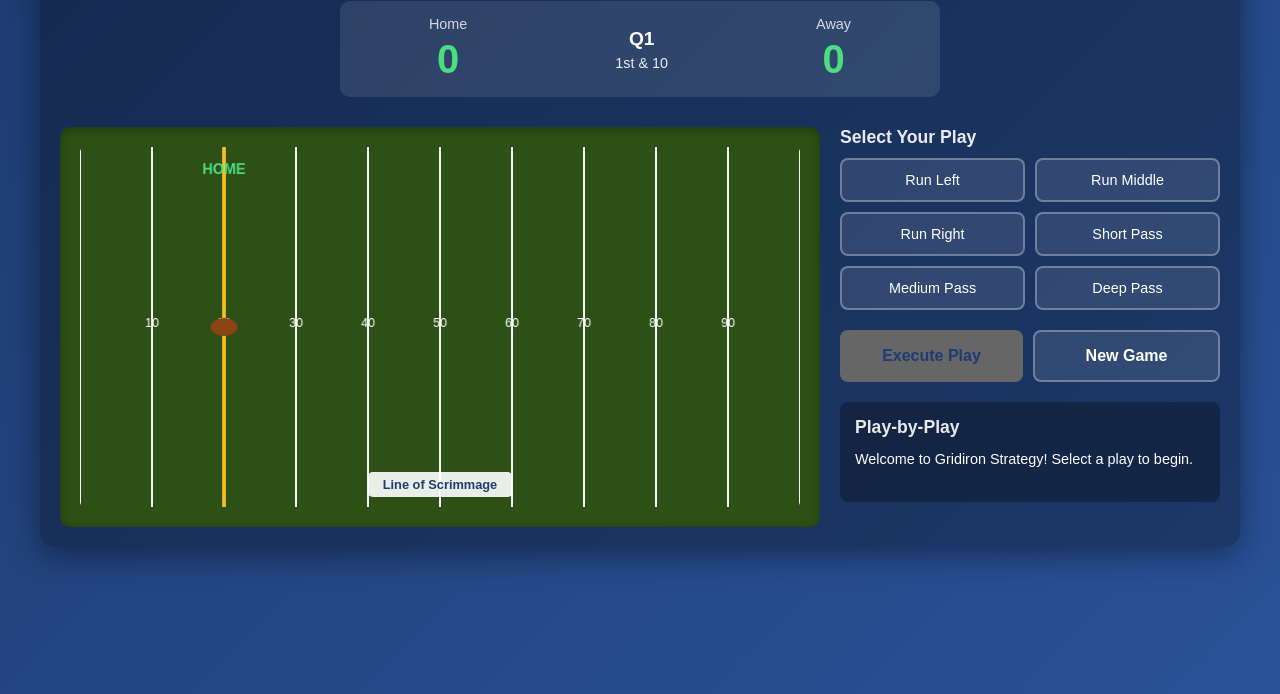
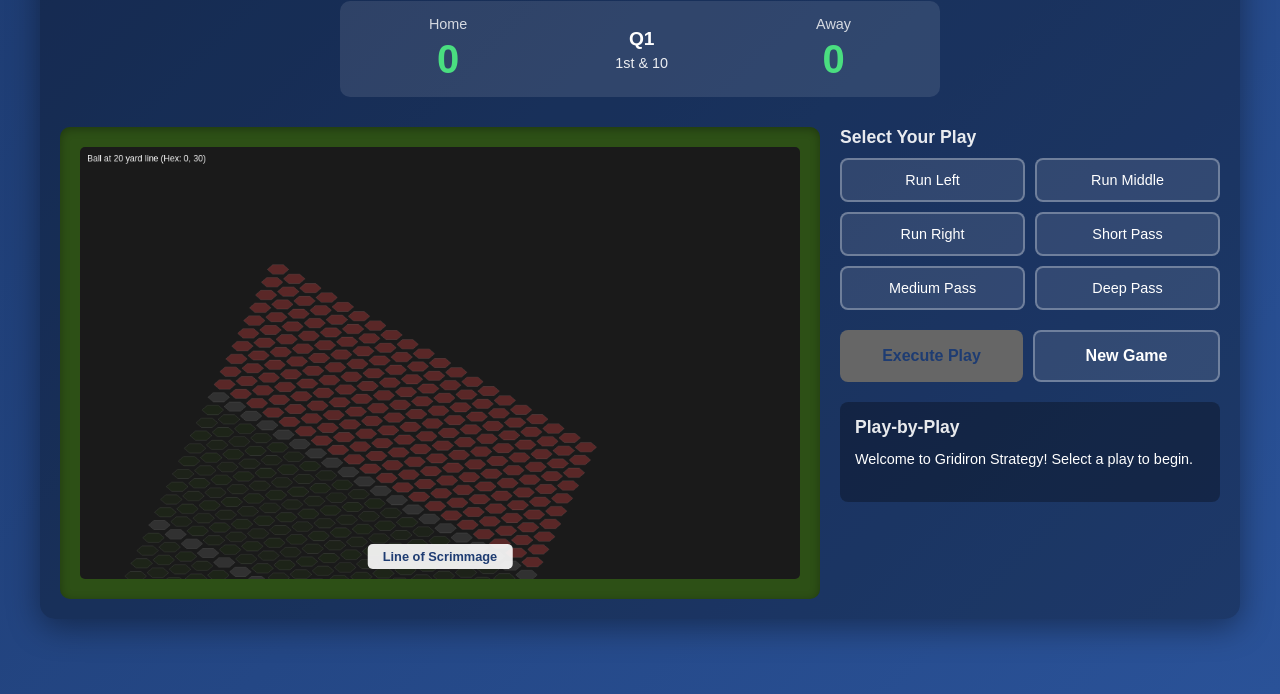
Before and after one commit to LandoNesta/Football-game, a plain HTML site: page index.html in a window 1280 px wide. Shown: the part 106-800 px from the top of the page. Drawn offline with Linux system fonts and the light colour scheme.

Commit message:
Add isometric hexagonal grid system to football game
Transform the game field from 2D linear to isometric view with hex-based movement. Each hex represents ~1 yard, enabling tactical turn-based gameplay. Added HexUtils for coordinate conversion and rendering, updated game state to use hex coordinates (q, r), and redesigned field visualization with color-coded endzones and yard markers.

Co-Authored-By: Claude Sonnet 4.5 <noreply@anthropic.com>

```diff
--- a/game.js
+++ b/game.js
@@ -1,3 +1,9 @@
+// Hex Grid Constants
+const HEX_SIZE = 15; // Size of each hexagon
+const FIELD_LENGTH = 120; // 120 yards (100 + 10 yard endzones on each side)
+const FIELD_WIDTH = 53; // Standard football field width in yards
+const ISO_ANGLE = Math.PI / 6; // 30 degrees for isometric view
+
 // Game State
 const gameState = {
     homeScore: 0,
@@ -6,8 +12,69 @@ const gameState = {
     possession: 'home',
     down: 1,
     distance: 10,
-    yardLine: 20,
-    selectedPlay: null
+    ballPosition: { q: 0, r: 20 }, // Hex coordinates (q=horizontal, r=vertical/yards)
+    selectedPlay: null,
+    playerPositions: [] // Will store hex positions of players
+};
+
+// Hex Grid Utilities
+const HexUtils = {
+    // Convert hex axial coordinates to pixel coordinates (isometric)
+    hexToPixel(q, r, offsetX = 0, offsetY = 0) {
+        const x = HEX_SIZE * (Math.sqrt(3) * q + Math.sqrt(3)/2 * r);
+        const y = HEX_SIZE * (3/2 * r);
+
+        // Apply isometric transformation
+        const isoX = (x - y) * Math.cos(ISO_ANGLE);
+        const isoY = (x + y) * Math.sin(ISO_ANGLE);
+
+        return {
+            x: isoX + offsetX,
+            y: isoY + offsetY
+        };
+    },
+
+    // Draw a hexagon at the given hex coordinates
+    drawHex(ctx, q, r, offsetX, offsetY, fillStyle = null, strokeStyle = '#ffffff', lineWidth = 1) {
+        const center = this.hexToPixel(q, r, offsetX, offsetY);
+        const angles = [];
+
+        for (let i = 0; i < 6; i++) {
+            angles.push(Math.PI / 3 * i);
+        }
+
+        ctx.beginPath();
+        for (let i = 0; i < 6; i++) {
+            const angle = angles[i];
+            const x = center.x + HEX_SIZE * Math.cos(angle);
+            const y = center.y + HEX_SIZE * Math.sin(angle) * 0.5; // Flatten for isometric
+
+            if (i === 0) {
+                ctx.moveTo(x, y);
+            } else {
+                ctx.lineTo(x, y);
+            }
+        }
+        ctx.closePath();
+
+        if (fillStyle) {
+            ctx.fillStyle = fillStyle;
+            ctx.fill();
+        }
+
+        ctx.strokeStyle = strokeStyle;
+        ctx.lineWidth = lineWidth;
+        ctx.stroke();
+    },
+
+    // Get yard line from r coordinate
+    getYardLine(r) {
+        // Field goes from r=0 (own endzone) to r=120 (opponent endzone)
+        // Yard lines go from 0 to 100
+        if (r < 10) return r; // Own endzone
+        if (r > 110) return 110 - r; // Opponent endzone
+        return r - 10; // Field position
+    }
 };
 
 // DOM Elements
@@ -36,8 +103,9 @@ function initGame() {
     gameState.possession = 'home';
     gameState.down = 1;
     gameState.distance = 10;
-    gameState.yardLine = 20;
+    gameState.ballPosition = { q: 0, r: 30 }; // Start at 20 yard line (10 yard endzone + 20)
     gameState.selectedPlay = null;
+    gameState.playerPositions = [];
 
     updateDisplay();
     logContent.innerHTML = '<p>Welcome to Gridiron Strategy! Select a play to begin.</p>';
@@ -65,22 +133,37 @@ function executePlay() {
 
     const result = calculatePlayResult(gameState.selectedPlay);
     const yards = result.yards;
-    const success = result.success;
 
-    // Update field position
-    gameState.yardLine += yards;
+    // Move ball in hex coordinates (r represents yards down the field)
+    gameState.ballPosition.r += yards;
+
+    // Random lateral movement for variety
+    const lateralMove = Math.floor(Math.random() * 3) - 1; // -1, 0, or 1
+    gameState.ballPosition.q += lateralMove;
+
+    // Keep ball within field bounds (q should stay within reasonable range)
+    gameState.ballPosition.q = Math.max(-8, Math.min(8, gameState.ballPosition.q));
 
     // Check for touchdown
-    if (gameState.yardLine >= 100) {
+    if (gameState.ballPosition.r >= 110) {
         scoreTouchdown();
         return;
+    }
+
+    // Check for safety (ball in own endzone)
+    if (gameState.ballPosition.r < 10) {
+        addLog('Safety! Ball went into own endzone.');
+        gameState.ballPosition.r = 30; // Reset to 20 yard line
+        gameState.down = 1;
+        gameState.distance = 10;
     }
 
     // Check for first down
     if (yards >= gameState.distance) {
         gameState.down = 1;
         gameState.distance = 10;
-        addLog(`First down! Gained ${yards} yards. Ball at ${gameState.yardLine} yard line.`);
+        const yardLine = HexUtils.getYardLine(gameState.ballPosition.r);
+        addLog(`First down! Gained ${yards} yards. Ball at ${yardLine} yard line.`);
     } else {
         gameState.down++;
         gameState.distance -= yards;
@@ -168,7 +251,7 @@ function scoreTouchdown() {
 
     // Switch possession and reset field position
     gameState.possession = gameState.possession === 'home' ? 'away' : 'home';
-    gameState.yardLine = 20;
+    gameState.ballPosition = { q: 0, r: 30 }; // Reset to 20 yard line
     gameState.down = 1;
     gameState.distance = 10;
 
@@ -179,7 +262,8 @@ function scoreTouchdown() {
 function turnover() {
     addLog(`Turnover on downs! ${gameState.possession === 'home' ? 'Away' : 'Home'} team takes over.`);
     gameState.possession = gameState.possession === 'home' ? 'away' : 'home';
-    gameState.yardLine = 100 - gameState.yardLine; // Flip field position
+    // Flip field position (120 total yards - current position)
+    gameState.ballPosition.r = 120 - gameState.ballPosition.r;
     gameState.down = 1;
     gameState.distance = 10;
 
@@ -216,50 +300,89 @@ function drawField() {
     const height = canvas.height;
 
     // Clear canvas
-    ctx.fillStyle = '#2d5016';
+    ctx.fillStyle = '#1a1a1a';
     ctx.fillRect(0, 0, width, height);
 
-    // Draw yard lines
-    ctx.strokeStyle = '#ffffff';
-    ctx.lineWidth = 2;
+    // Center the field on canvas
+    const offsetX = width / 2;
+    const offsetY = height / 2;
 
-    for (let i = 0; i <= 10; i++) {
-        const x = (width / 10) * i;
-        ctx.beginPath();
-        ctx.moveTo(x, 0);
-        ctx.lineTo(x, height);
-        ctx.stroke();
+    // Draw hexagonal grid
+    const gridWidth = 20; // Number of hexes wide (covers ~53 yards)
+    const gridLength = FIELD_LENGTH; // Number of hexes long (120 yards)
 
-        // Yard markers
-        if (i > 0 && i < 10) {
-            ctx.fillStyle = '#ffffff';
-            ctx.font = '14px Arial';
-            ctx.textAlign = 'center';
-            const yardNum = i * 10;
-            ctx.fillText(yardNum.toString(), x, height / 2);
+    // Calculate starting position to center the grid
+    const startQ = -gridWidth / 2;
+
+    // Draw the hex grid
+    for (let r = 0; r < gridLength; r++) {
+        for (let q = startQ; q < startQ + gridWidth; q++) {
+            // Determine hex color based on field position
+            let hexColor;
+
+            // Endzones
+            if (r < 10) {
+                hexColor = 'rgba(239, 68, 68, 0.3)'; // Home endzone (red)
+            } else if (r >= 110) {
+                hexColor = 'rgba(59, 130, 246, 0.3)'; // Away endzone (blue)
+            } else {
+                // Main field - alternating green shades for grass effect
+                const shade = (q + r) % 2 === 0 ? 0.15 : 0.2;
+                hexColor = `rgba(45, 80, 22, ${shade})`;
+            }
+
+            // Highlight yard line markers every 10 yards
+            if ((r - 10) % 10 === 0 && r >= 10 && r < 110) {
+                hexColor = 'rgba(255, 255, 255, 0.1)';
+            }
+
+            // Draw the hex
+            HexUtils.drawHex(ctx, q, r, offsetX, offsetY, hexColor, 'rgba(255, 255, 255, 0.2)', 0.5);
         }
     }
 
-    // Draw line of scrimmage
-    const losX = (gameState.yardLine / 100) * width;
-    ctx.strokeStyle = '#fbbf24';
-    ctx.lineWidth = 4;
-    ctx.beginPath();
-    ctx.moveTo(losX, 0);
-    ctx.lineTo(losX, height);
-    ctx.stroke();
+    // Draw yard line numbers
+    ctx.fillStyle = '#ffffff';
+    ctx.font = 'bold 12px Arial';
+    ctx.textAlign = 'center';
+
+    for (let yard = 10; yard <= 100; yard += 10) {
+        const r = yard + 10; // Account for endzone offset
+        const yardDisplay = yard <= 50 ? yard : 100 - yard;
+        const pos = HexUtils.hexToPixel(0, r, offsetX, offsetY);
+        ctx.fillText(yardDisplay.toString(), pos.x, pos.y);
+    }
+
+    // Draw line of scrimmage (highlighted row)
+    const losR = gameState.ballPosition.r;
+    for (let q = startQ; q < startQ + gridWidth; q++) {
+        HexUtils.drawHex(ctx, q, losR, offsetX, offsetY, null, '#fbbf24', 2);
+    }
+
+    // Draw ball at current position
+    const ballPos = HexUtils.hexToPixel(gameState.ballPosition.q, gameState.ballPosition.r, offsetX, offsetY);
 
     // Draw ball
     ctx.fillStyle = '#8b4513';
     ctx.beginPath();
-    ctx.ellipse(losX, height / 2, 15, 10, 0, 0, Math.PI * 2);
+    ctx.ellipse(ballPos.x, ballPos.y, 8, 6, 0, 0, Math.PI * 2);
     ctx.fill();
+    ctx.strokeStyle = '#654321';
+    ctx.lineWidth = 1;
+    ctx.stroke();
 
-    // Draw possession indicator
+    // Draw possession indicator above ball
     ctx.fillStyle = gameState.possession === 'home' ? '#4ade80' : '#f87171';
-    ctx.font = 'bold 16px Arial';
+    ctx.font = 'bold 10px Arial';
     ctx.textAlign = 'center';
-    ctx.fillText(gameState.possession.toUpperCase(), losX, 30);
+    ctx.fillText(gameState.possession.toUpperCase(), ballPos.x, ballPos.y - 15);
+
+    // Draw field info
+    ctx.fillStyle = '#ffffff';
+    ctx.font = '12px Arial';
+    ctx.textAlign = 'left';
+    const yardLine = HexUtils.getYardLine(gameState.ballPosition.r);
+    ctx.fillText(`Ball at ${yardLine} yard line (Hex: ${gameState.ballPosition.q}, ${gameState.ballPosition.r})`, 10, 20);
 }
 
 // Initial execution disabled
--- a/index.html
+++ b/index.html
@@ -28,7 +28,7 @@
 
         <main>
             <div class="field-container">
-                <canvas id="field" width="800" height="400"></canvas>
+                <canvas id="field" width="1000" height="600"></canvas>
                 <div class="field-marker" id="line-of-scrimmage">Line of Scrimmage</div>
             </div>
 
```
